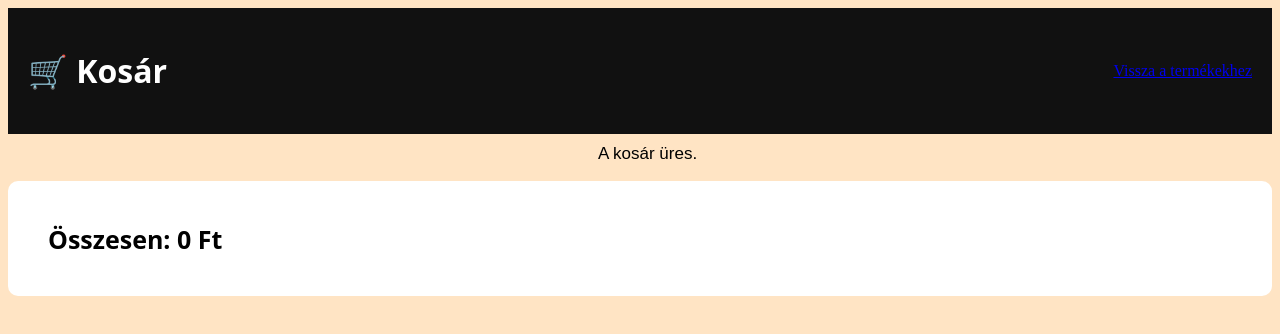
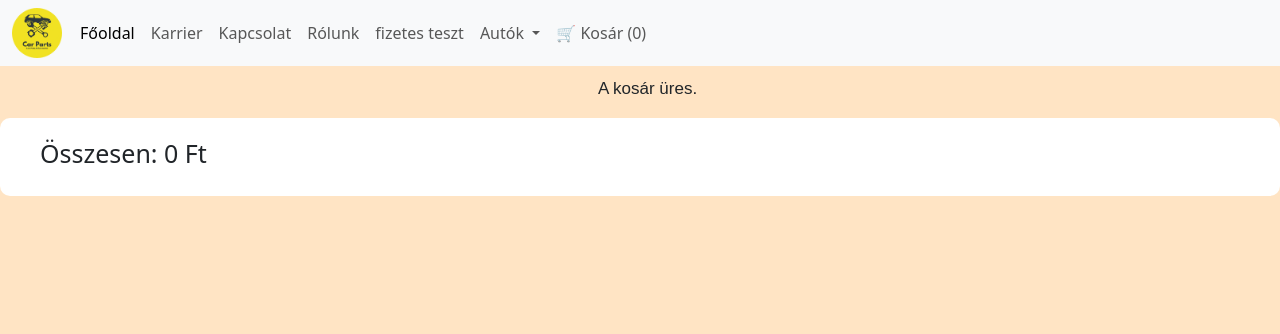
Before and after one commit to somzoli123/carparts-ikt-projekt, a plain HTML site: page cart.html in a window 1280 px wide. Drawn offline with nearby package versions, Linux system fonts and the light colour scheme.

Commit message:
kis update a kosar oldalan

```diff
--- a/cart.html
+++ b/cart.html
@@ -4,18 +4,67 @@
     <meta charset="UTF-8">
     <meta name="viewport" content="width=device-width, initial-scale=1.0">
     <title>Kosár</title>
+        <link href="https://cdn.jsdelivr.net/npm/bootstrap@5.3.8/dist/css/bootstrap.min.css" rel="stylesheet" integrity="sha384-sRIl4kxILFvY47J16cr9ZwB07vP4J8+LH7qKQnuqkuIAvNWLzeN8tE5YBujZqJLB" crossorigin="anonymous">
     <link rel="stylesheet" href="style.css">
 </head>
 
 <body>
+        <script src="https://cdn.jsdelivr.net/npm/bootstrap@5.3.8/dist/js/bootstrap.bundle.min.js" integrity="sha384-FKyoEForCGlyvwx9Hj09JcYn3nv7wiPVlz7YYwJrWVcXK/BmnVDxM+D2scQbITxI" crossorigin="anonymous"></script>
 
-    <header>
-        <h1>🛒 Kosár</h1>
 
-        <a href="index.html">
-            Vissza a termékekhez
-        </a>
-    </header>
+<nav class="navbar navbar-expand-lg bg-body-tertiary">
+            <div class="container-fluid">
+                <a href="index.html" style="margin-right: 10px;"><img src="img/Black_and_White_Square_Real_Estate_Logo-removebg-preview.png" id="logo" alt="" ></a>
+
+                <button class="navbar-toggler" type="button" data-bs-toggle="collapse" data-bs-target="#navbarSupportedContent"
+                    aria-controls="navbarSupportedContent" aria-expanded="false" aria-label="Toggle navigation">
+                    <span class="navbar-toggler-icon"></span>
+                </button>
+                <div class="collapse navbar-collapse" id="navbarSupportedContent">
+                    <ul class="navbar-nav me-auto mb-2 mb-lg-0">
+                        <li class="nav-item">
+                            <a class="nav-link active" aria-current="page" href="index.html">Főoldal</a>
+                        </li>
+                        <li class="nav-item">
+                            <a class="nav-link" href="karrier.html">Karrier</a>
+                        </li>
+                        <li class="nav-item">
+                            <a class="nav-link" href="kapcsolat.html">Kapcsolat</a>
+                        </li>
+                        <li class="nav-item">
+                            <a class="nav-link" href="rolunk.html">Rólunk</a>
+                        </li>
+                        <li class="nav-item">
+                            <a class="nav-link" href="fizetes.html">fizetes teszt</a>
+                        </li>
+                        <li class="nav-item dropdown">
+                            <a class="nav-link dropdown-toggle" href="#" role="button" data-bs-toggle="dropdown"
+                                aria-expanded="false">
+                                Autók
+                            </a>
+                            <ul class="dropdown-menu">
+                                <li><a class="dropdown-item" href="audi.html">Audi</a></li>
+                                <li><a class="dropdown-item" href="bmw.html">BMW</a></li>
+                                <li><a class="dropdown-item" href="chevrolet.html">Chevrolet</a></li>
+                                <li><a class="dropdown-item" href="dodge.html">Dodge</a></li>
+                                <li><a class="dropdown-item" href="ferrari.html">Ferrari</a></li>
+                                <li><a class="dropdown-item" href="honda.html">Honda</a></li>
+                                <li><a class="dropdown-item" href="kia.html">Kia</a></li>
+                                <li><a class="dropdown-item" href="mercedes.html">Mercedes</a></li>
+                                <li><a class="dropdown-item" href="renault.html">Renault</a></li>
+                                <li><a class="dropdown-item" href="suzuki.html">Suzuki</a></li>
+
+                            </ul>
+                        </li>
+                        <li class="nav-item">
+                            <a class="nav-link"  href="cart.html"> 🛒 Kosár (<span id="cart-count">0</span>) </a>
+                        </li>
+
+
+                    </ul>
+                </div>
+            </div>
+        </nav>
 
 
     <main>
```
